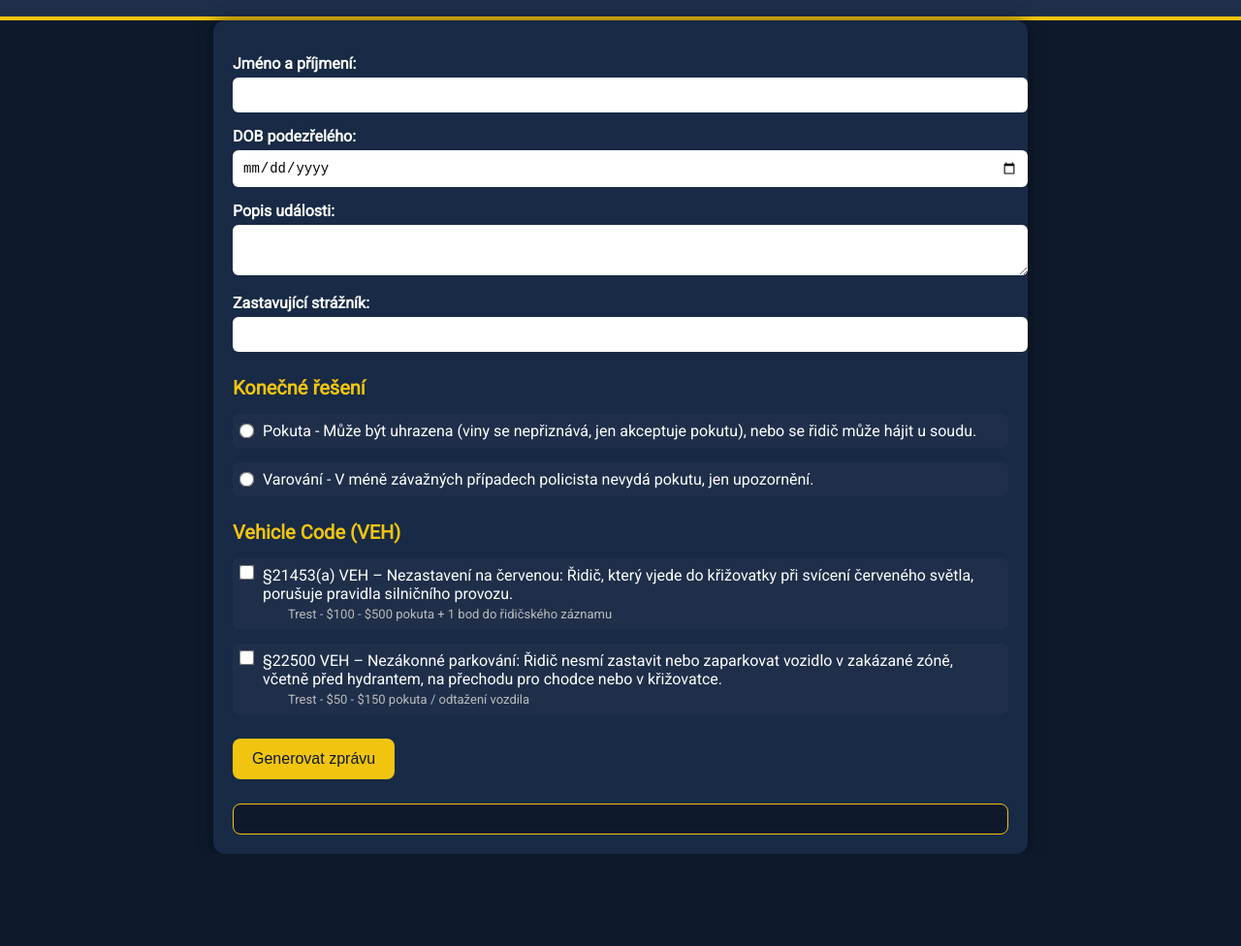
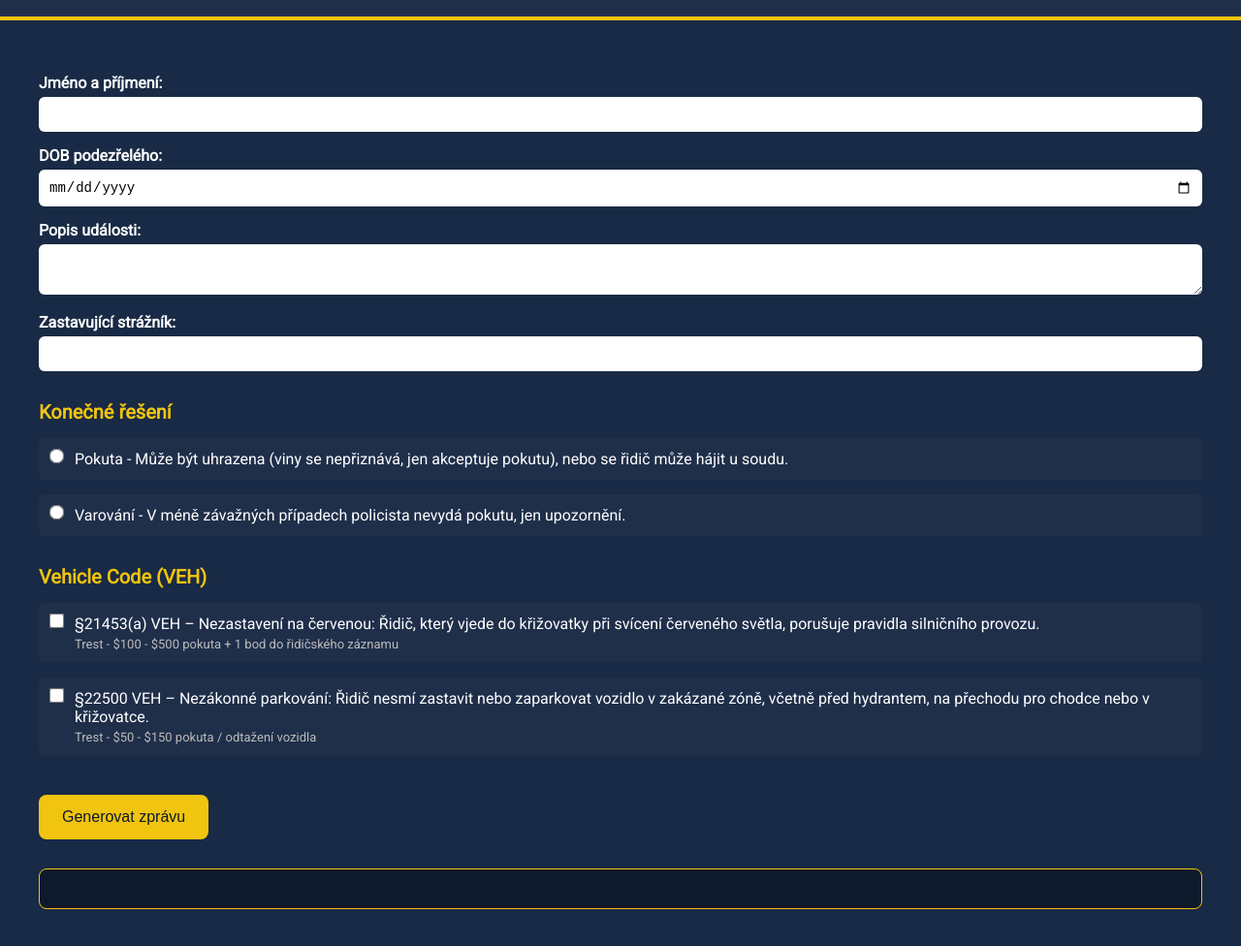
Before and after one commit to pribasek/traffic-stops, a plain HTML site: page index.html in a window 1280 px wide. Shown: the part 56-1032 px from the top of the page at 97% size. Before the commit the page ends 937 px from the top, so only its background shows below. Drawn offline with Linux system fonts and the light colour scheme.

Commit message:
Add files via upload

```diff
--- a/index.html
+++ b/index.html
@@ -28,12 +28,10 @@
     }
 
     main {
-      max-width: 800px;
-      margin: auto;
-      padding: 20px;
+      width: 100%;
+      padding: 40px;
       background-color: #182a45;
-      border-radius: 12px;
-      box-shadow: 0 0 15px rgba(0,0,0,0.5);
+      box-sizing: border-box;
     }
 
     label {
@@ -44,7 +42,6 @@
 
     input[type="text"],
     input[type="date"],
-    input[type="tel"],
     textarea {
       width: 100%;
       padding: 10px;
@@ -52,6 +49,7 @@
       border-radius: 6px;
       border: none;
       font-size: 14px;
+      box-sizing: border-box;
     }
 
     textarea {
@@ -59,7 +57,7 @@
     }
 
     .section, .laws {
-      margin-top: 25px;
+      margin-top: 30px;
     }
 
     .section h2,
@@ -73,19 +71,18 @@
     .laws label {
       font-weight: normal;
       background: #1f2f4a;
-      padding: 8px;
+      padding: 12px;
       border-radius: 6px;
-      margin-bottom: 5px;
+      margin-bottom: 10px;
       display: flex;
-      align-items: center;
-      gap: 10px;
+      align-items: flex-start;
+      gap: 12px;
       cursor: pointer;
     }
 
     input[type="checkbox"],
     input[type="radio"] {
       margin: 0;
-      flex-shrink: 0;
       transform: scale(1.2);
     }
 
@@ -94,9 +91,9 @@
       color: #0e1a2b;
       border: none;
       border-radius: 8px;
-      padding: 12px 20px;
+      padding: 14px 24px;
       font-size: 16px;
-      margin-top: 20px;
+      margin-top: 30px;
       cursor: pointer;
       transition: 0.2s;
     }
@@ -108,31 +105,11 @@
     #output {
       white-space: pre-wrap;
       background-color: #0e1a2b;
-      padding: 15px;
-      margin-top: 25px;
+      padding: 20px;
+      margin-top: 30px;
       border-radius: 8px;
       border: 1px solid #f1c40f;
       font-family: monospace;
-    }
-
-    .penalty {
-  display: block;
-  font-size: 13px;
-  color: #bbb;
-  margin-top: 4px;
-  margin-left: 26px; /* trochu odsazení kvůli checkboxu */
-}
-
-.laws label {
-  font-weight: normal;
-  background: #1f2f4a;
-  padding: 8px;
-  border-radius: 6px;
-  margin-bottom: 5px;
-  display: flex;
-  align-items: flex-start;
-  gap: 10px;
-  cursor: pointer;
     }
 
     .law-text {
@@ -171,8 +148,14 @@
 
     <div class="section">
       <h2>Konečné řešení</h2>
-      <label><input type="radio" name="crimeType" value="Pokuta"> Pokuta - Může být uhrazena (viny se nepřiznává, jen akceptuje pokutu), nebo se řidič může hájit u soudu.</label>
-      <label><input type="radio" name="crimeType" value="Varování"> Varování - V méně závažných případech policista nevydá pokutu, jen upozornění.</label>
+      <label>
+        <input type="radio" name="crimeType" value="Pokuta">
+        Pokuta - Může být uhrazena (viny se nepřiznává, jen akceptuje pokutu), nebo se řidič může hájit u soudu.
+      </label>
+      <label>
+        <input type="radio" name="crimeType" value="Varování">
+        Varování - V méně závažných případech policista nevydá pokutu, jen upozornění.
+      </label>
     </div>
 
     <div class="laws">
@@ -189,11 +172,9 @@
         <input type="checkbox" value="§22500 VEH – Nezákonné parkování">
         <div class="law-text">
           <span>§22500 VEH – Nezákonné parkování: Řidič nesmí zastavit nebo zaparkovat vozidlo v zakázané zóně, včetně před hydrantem, na přechodu pro chodce nebo v křižovatce.</span>
-          <span class="penalty">Trest - $50 - $150 pokuta / odtažení vozdila</span>
+          <span class="penalty">Trest - $50 - $150 pokuta / odtažení vozidla</span>
         </div>
       </label>
-
-
     </div>
 
     <button onclick="generateReport()">Generovat zprávu</button>
```
Lines whose indentation alone changed are shown as unchanged.
